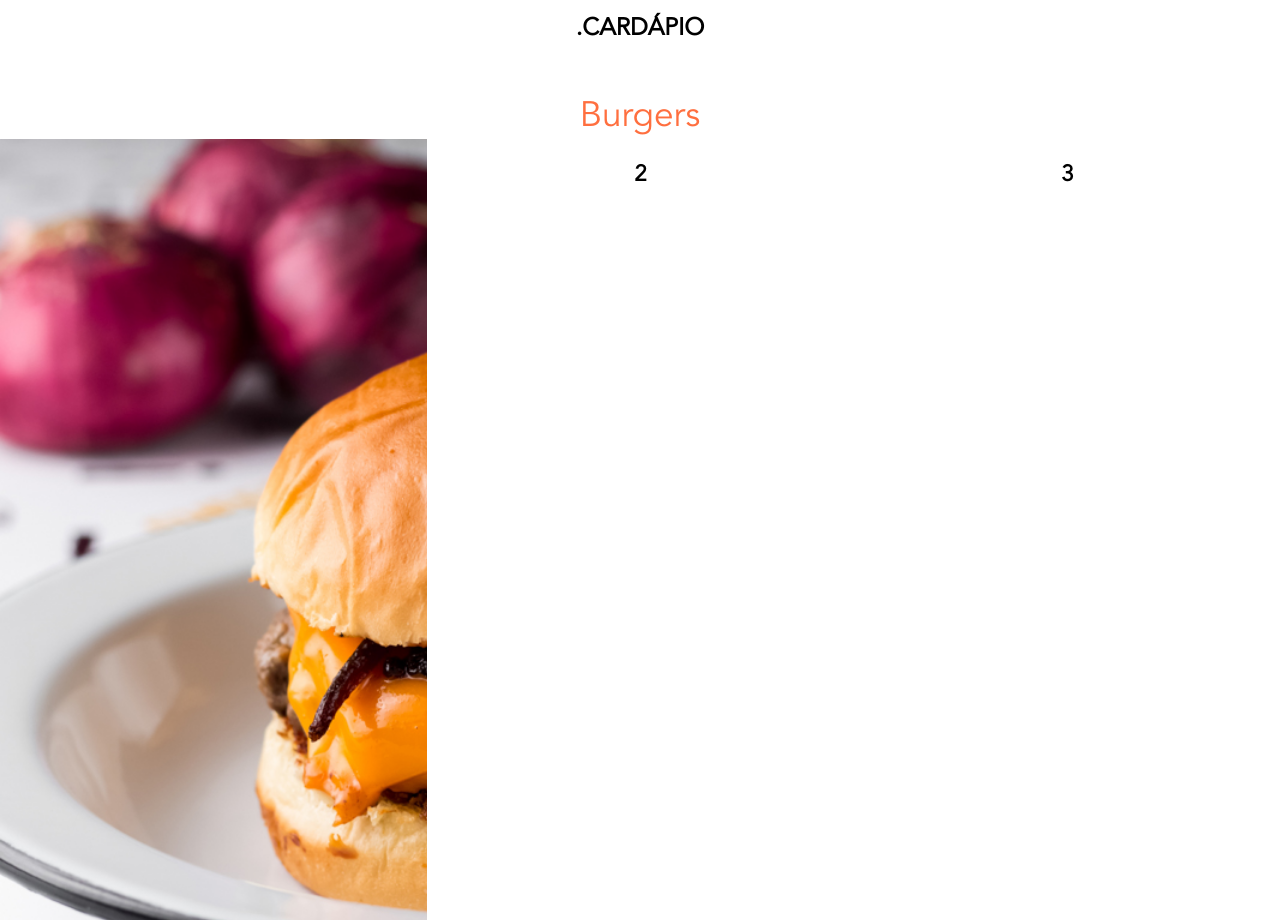
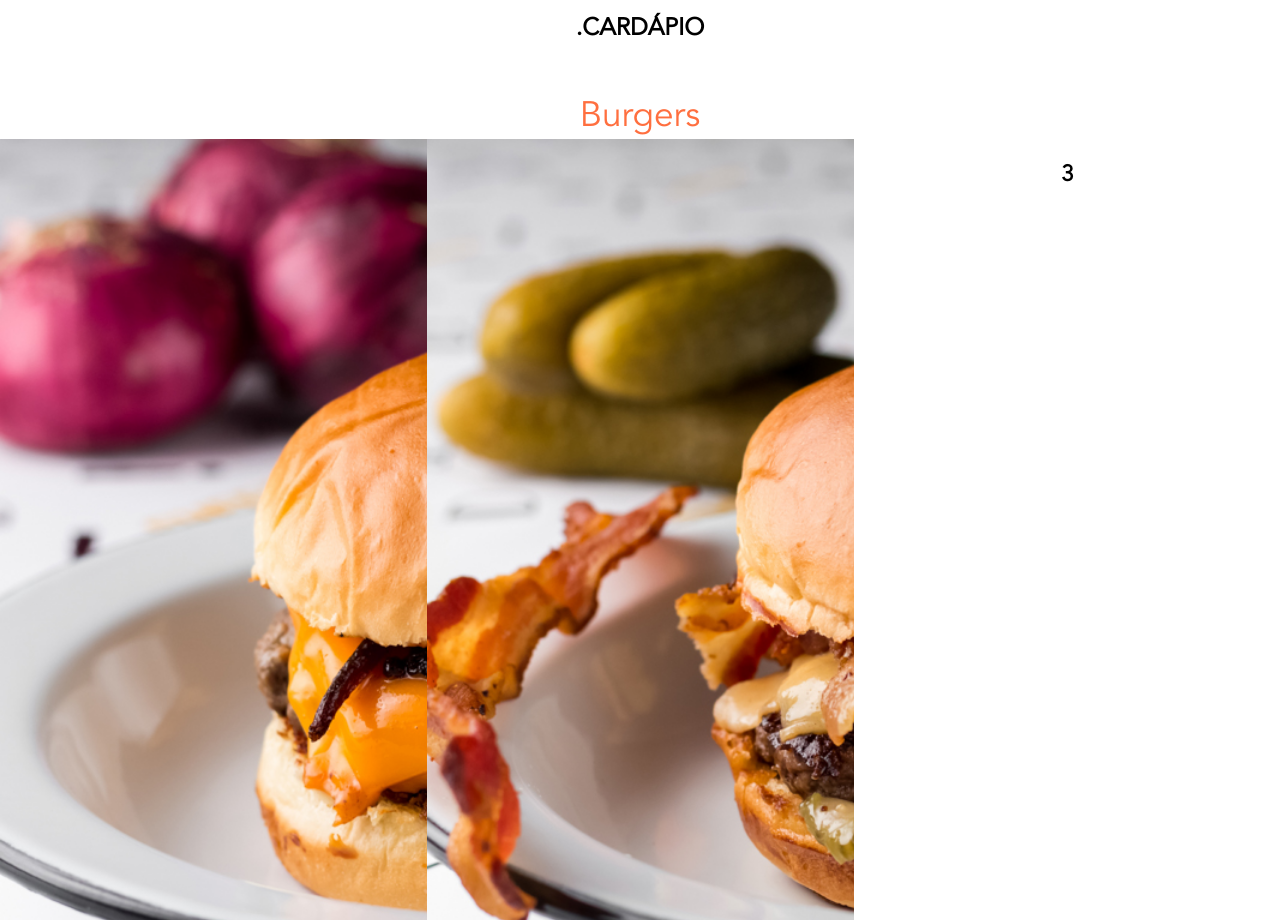
Before and after one commit to marcoshenriqueb/sheesh, a React app: page / in a window 1280 px wide. Shown: the part 1880-2800 px from the top of the page. Built offline with nearby package versions, Linux system fonts and the light colour scheme; a web font is replaced by a local one.

Commit message:
menu is active

```diff
--- a/src/App.js
+++ b/src/App.js
@@ -4,6 +4,7 @@ import './App.scss';
 import Logo from './assets/img/logo.png';
 import Burger1 from './assets/img/lifestyle1.jpg';
 import Burger from './assets/img/burger1.jpg';
+import Burger2 from './assets/img/burger2.jpg';
 
 
 class App extends React.Component {
@@ -18,6 +19,7 @@ class App extends React.Component {
         slidesToScroll: 1,
       },
       smallScreen: false,
+      isMenuActive: false,
     };
   }
 
@@ -35,8 +37,9 @@ class App extends React.Component {
   }
 
   render() {
-    const { settings, smallScreen } = this.state;
+    const { settings, smallScreen, isMenuActive } = this.state;
     settings.slidesToShow = smallScreen ? 1 : 3;
+    const menuClasses = `menu ${isMenuActive ? 'active' : ''}`;
     return (
       <div className="App">
         <div className="info">
@@ -46,10 +49,20 @@ class App extends React.Component {
         </div>
         <header className="header">
           <img className="Logo" src={Logo} alt="Sheesh" />
-          <span className="menu-icon">Menu</span>
-          <nav className="menu">
+          <span
+            className="menu-icon"
+            onClick={() => this.setState({ isMenuActive: true })}
+          >
+            Menu
+          </span>
+          <nav className={menuClasses}>
             <div className="close-btn__container">
-              <span className="close-btn">X</span>
+              <span
+                className="close-btn"
+                onClick={() => this.setState({ isMenuActive: false })}
+              >
+                X
+              </span>
             </div>
             <div className="nav">
               <a href="#franquia" className="nav-item">.home</a>
@@ -96,8 +109,8 @@ class App extends React.Component {
                 <div className="food-menu-image">
                   <img className="image" src={Burger} alt="Sheesh" />
                 </div>
-                <div>
-                  <h3>2</h3>
+                <div className="food-menu-image">
+                  <img className="image" src={Burger2} alt="Sheesh" />
                 </div>
                 <div>
                   <h3>3</h3>
--- a/src/App.scss
+++ b/src/App.scss
@@ -40,6 +40,10 @@ $complementary-color: #ff6f3f;
   top: 0;
   padding: 2rem;
   background-color: white;
+  transition: all 300ms ease;
+  &.active {
+    left: 0;
+  }
 }
 
 .close-btn__container {
```
